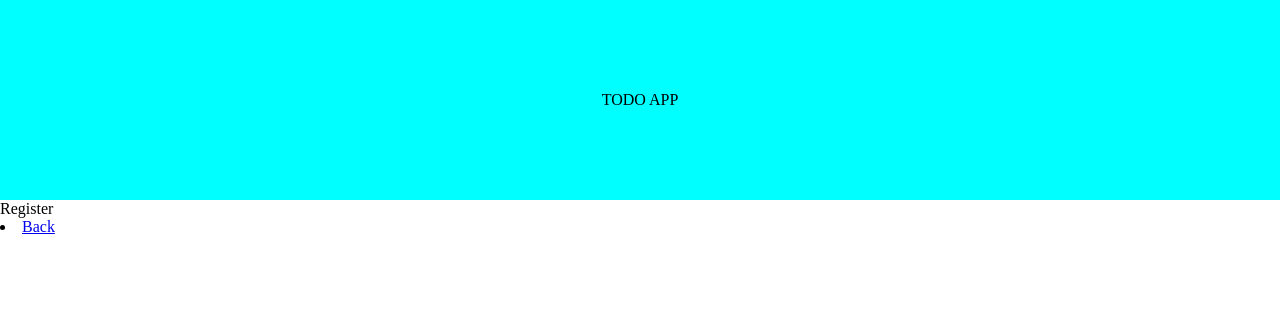
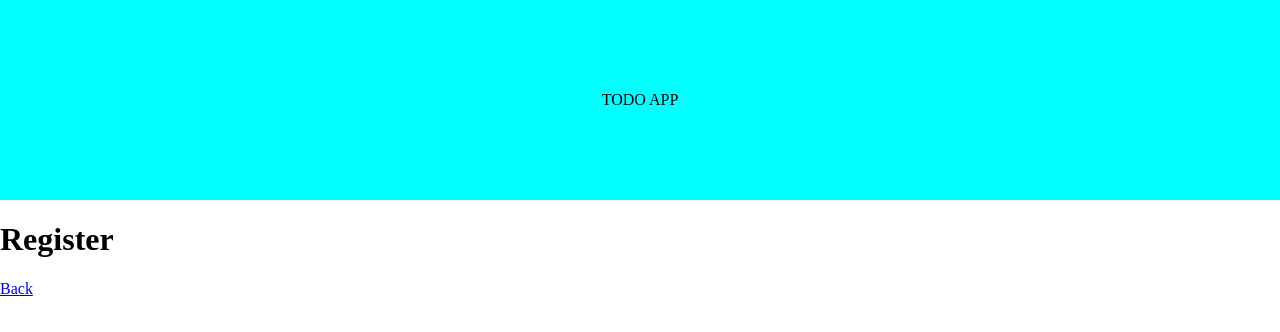
Before and after one commit to yigitgokkaya/ToDo_project, a React (Create React App) app: page /register in a window 1280 px wide. Shown: the top 332 px of the page. Built offline with nearby package versions, Linux system fonts and the light colour scheme.

Commit message:
link component added

```diff
--- a/src/App.js
+++ b/src/App.js
@@ -8,22 +8,20 @@ import {
 } from "react-router-dom";
 import Register from "./pages/Register";
 import Home from "./pages/Home";
-import Navbar from './pages/Navbar'
+import Navbar from "./pages/Navbar";
+import Login from "./pages/Login";
+import Error from "./pages/Error";
 
+/* todo check login credentials and for users to get to home page*/
 function App() {
   return (
     <BrowserRouter>
-    <Navbar />
+      <Navbar />
       <Routes>
-        <Route
-          path="/"
-          element={
-            <div>
-              <Home />
-            </div>
-          }
-        />
+        <Route path="/" element={<Login />} />
         <Route path="/register" element={<Register />} />
+        <Route path="/home" element={<Home />} />
+        <Route path="*" element={<Error />} />
       </Routes>
     </BrowserRouter>
   );
--- /dev/null
+++ b/src/pages/Error.js
@@ -0,0 +1,13 @@
+import React from 'react'
+
+/* todo check login credentials and send user back to the appropriate page*/
+const Error = () => {
+  return (
+    <div>
+        <h1>404</h1>
+        <p>Page not found!</p>
+    </div>
+  )
+}
+
+export default Error
--- a/src/pages/Home.js
+++ b/src/pages/Home.js
@@ -1,16 +1,8 @@
-import React from 'react'
-import '../styling/Home.css'
-
+import React from "react";
+import "../styling/Home.css";
 
 const Home = () => {
-  return (
-    <div >
-      <li>
-        <a href='/register'>Register</a>
-      </li>
-    </div>
+  return <div>Home</div>;
+};
 
-  )
-}
-
-export default Home
+export default Home;
--- /dev/null
+++ b/src/pages/Login.js
@@ -0,0 +1,15 @@
+import React from 'react';
+import { Link } from 'react-router-dom';
+
+const Login = () => {
+  return (
+    <div>
+      <h1>Login</h1>
+      <Link to="/Register">
+        Register
+      </Link>
+    </div>
+  )
+}
+
+export default Login
--- a/src/pages/Register.js
+++ b/src/pages/Register.js
@@ -1,13 +1,15 @@
-import React from 'react'
+import React from "react";
+import { Link } from "react-router-dom";
 
 const Register = () => {
   return (
-    <div>Register
-      <li>
-        <a href='/'>Back</a>
-      </li>
+    <div>
+      <h1>Register</h1>
+      <Link to="/" >
+        Back
+      </Link>
     </div>
-  )
-}
+  );
+};
 
-export default Register
+export default Register;
```
Also changed, not shown: src/styling/Login.css (added).
